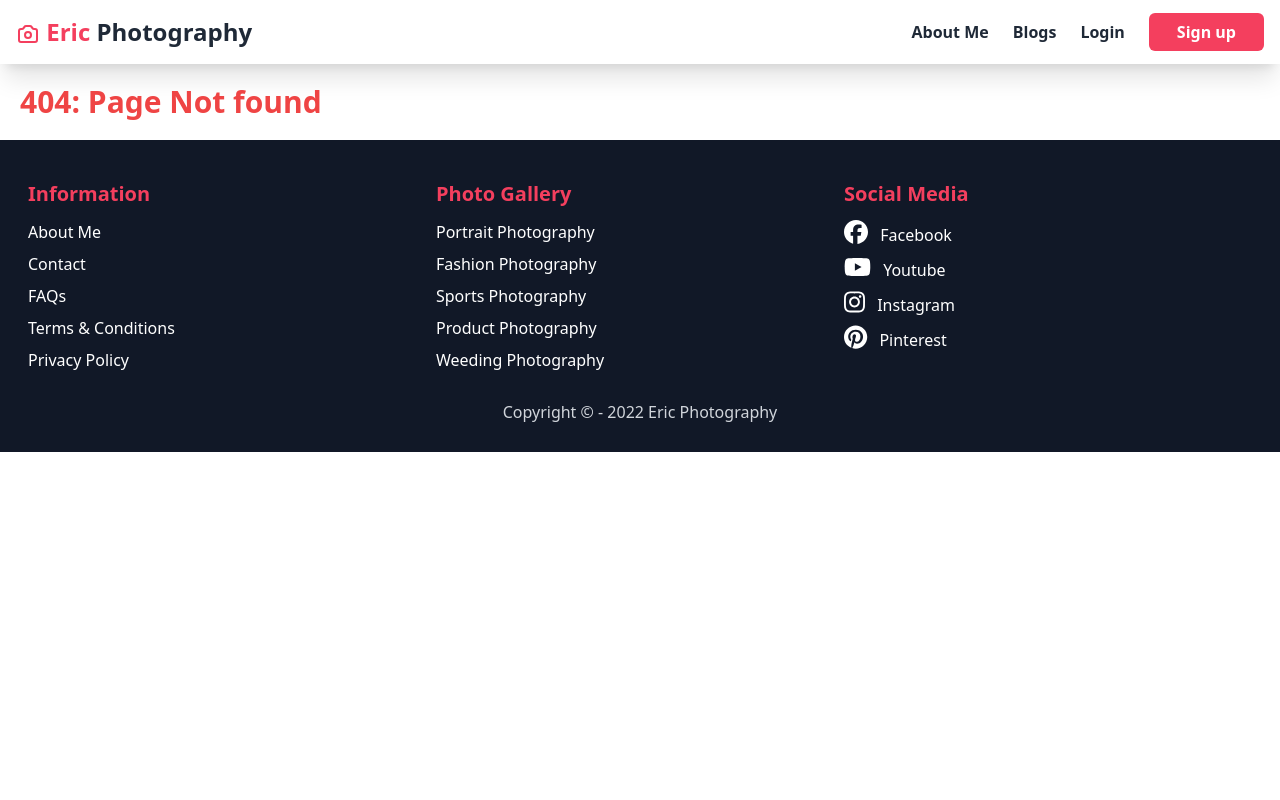
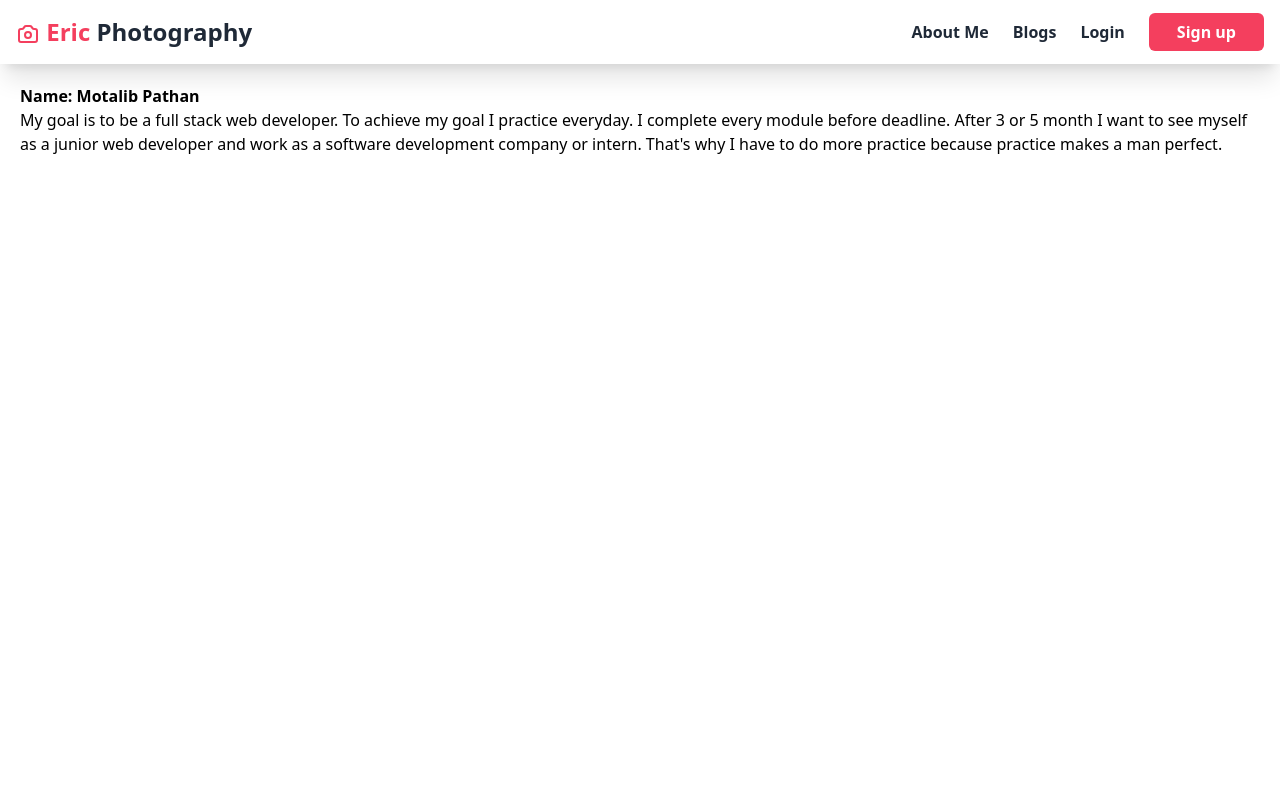
Before and after one commit to motalibpathan/photography-service-provider, a React (Create React App) app: page /about in a window 1280 px wide. Shown: the top 800 px of the page. Built offline with nearby package versions, Linux system fonts and the light colour scheme; no server answers.

Commit message:
about me part complete

```diff
--- a/src/App.js
+++ b/src/App.js
@@ -18,10 +18,9 @@ function App() {
       <Routes>
         <Route path="/" element={<Home />} />
         <Route path="/login" element={<Login />} />
-        <Route path="/sign-up" element={<SignUp />} />
-        <Route path="/about-me" element={<AboutMe />} />
+        <Route path="/signup" element={<SignUp />} />
+        <Route path="/about" element={<AboutMe />} />
         <Route path="/blogs" element={<Blogs />} />
-        <Route path="/sign-up" element={<SignUp />} />
         <Route
           path="/checkout/:id"
           element={
--- a/src/components/AboutMe/AboutMe.js
+++ b/src/components/AboutMe/AboutMe.js
@@ -2,8 +2,15 @@ import React from "react";
 
 const AboutMe = () => {
   return (
-    <div>
-      <h1>This is about me</h1>
+    <div className="md:container mx-auto p-5 min-h-screen">
+      <h1 className="font-bold">Name: Motalib Pathan</h1>
+      <p>
+        My goal is to be a full stack web developer. To achieve my goal I
+        practice everyday. I complete every module before deadline. After 3 or 5
+        month I want to see myself as a junior web developer and work as a
+        software development company or intern. That's why I have to do more
+        practice because practice makes a man perfect.
+      </p>
     </div>
   );
 };
--- a/src/components/Header/Header.js
+++ b/src/components/Header/Header.js
@@ -12,7 +12,7 @@ const Header = () => {
     <>
       <Link
         className="no-underline text-gray-800 font-semibold hover:text-gray-600"
-        to="/about-me"
+        to="/about"
       >
         About Me
       </Link>
@@ -34,7 +34,7 @@ const Header = () => {
             className={
               "no-underline text-gray-800 font-semibold md:px-7 md:bg-rose-500 bg-white py-2 md:text-white rounded-md"
             }
-            to="/sign-up"
+            to="/signup"
           >
             Sign up
           </Link>
```
